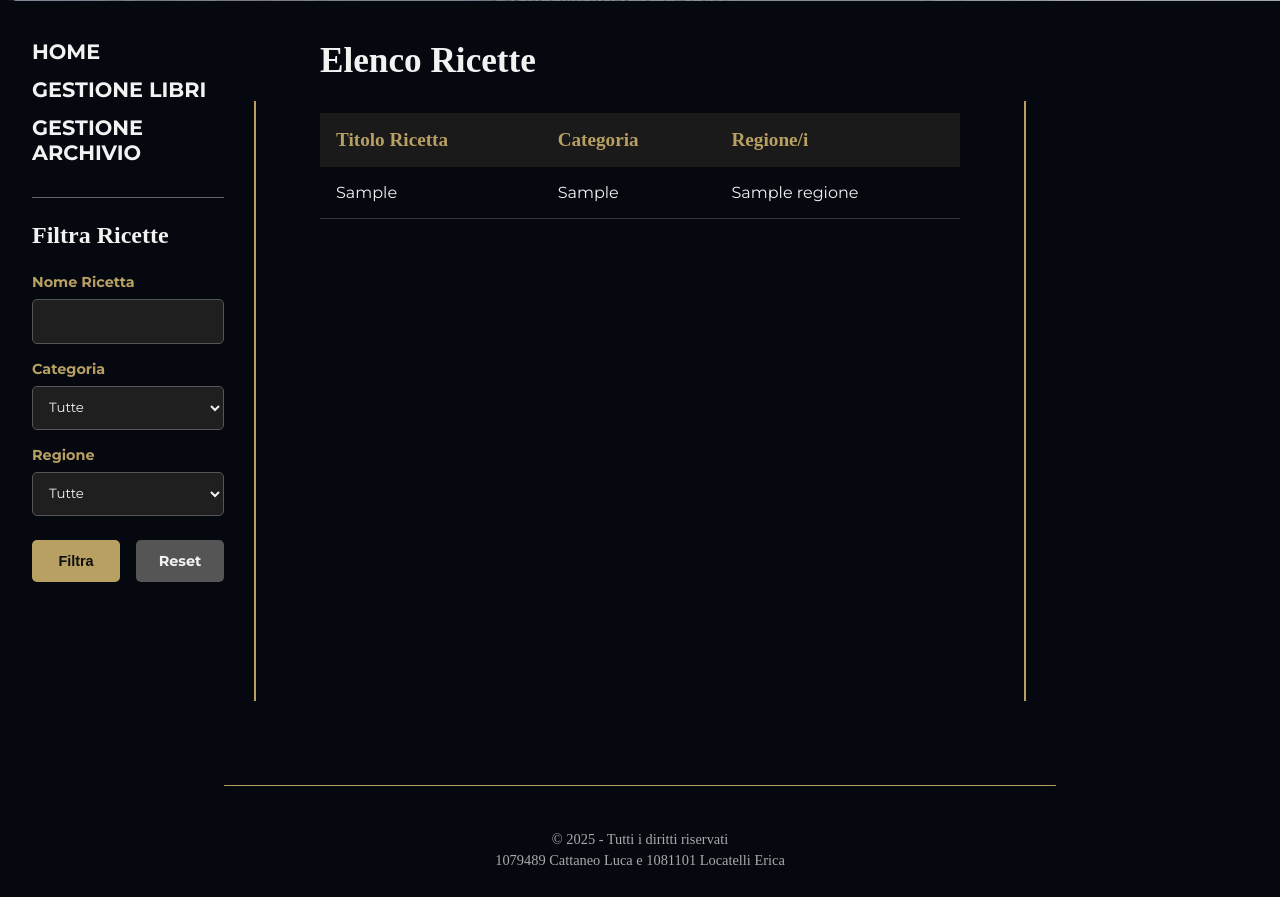
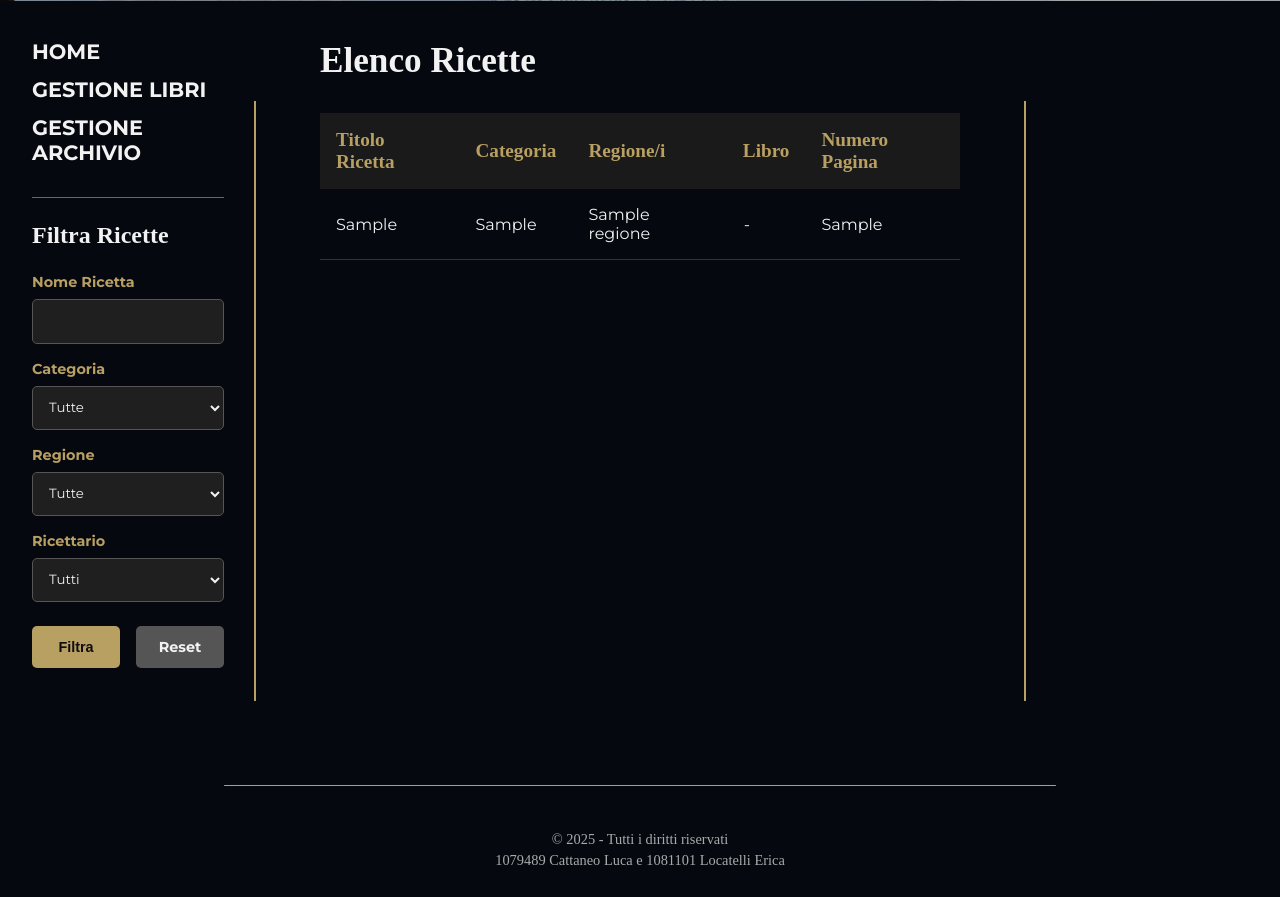
Before and after one commit to Erica3702/RicetteApparecchiateTrap, a PHP site: page /elenco_ricette.php in a window 1280 px wide. Shown: the part 799-1696 px from the top of the page. Run offline with PHP 8.4, Linux system fonts and the light colour scheme; tables that the repository leaves empty or names only in its code hold one stand-in row (values such as "Sample post"); some libraries are stand-ins or nearby versions; some web fonts are replaced.

Commit message:
sistemazione filtro e query

```diff
--- a/codice/elenco_ricette.php
+++ b/codice/elenco_ricette.php
@@ -3,17 +3,25 @@
 include 'header.php';
 include 'sidebar.php';
 
-// QUERY DI BASE
-$sql = "SELECT R.titolo, R.tipo, GROUP_CONCAT(RG.nome SEPARATOR ', ') AS regioni
+// MODIFICA 1: Reintroduciamo il controllo per sapere se il filtro è attivo.
+// Ci servirà solo per la parte di visualizzazione HTML.
+$filtro_libro_attivo = !empty($_GET['filtro_libro']);
+
+// La query SQL non cambia: recuperiamo sempre tutti i dati.
+// Usare LEFT JOIN è robusto e ci dà tutte le informazioni di cui abbiamo bisogno in ogni caso.
+$sql = "SELECT R.titolo, R.tipo, GROUP_CONCAT(RG.nome SEPARATOR ', ') AS regioni,
+               RP.numeroPagina, L.titolo AS titolo_libro
         FROM Ricetta R
         LEFT JOIN ricettaRegionale RR ON R.numero = RR.ricetta
         LEFT JOIN Regione RG ON RR.regione = RG.codice
+        LEFT JOIN ricettaPubblicata RP ON R.numero = RP.numeroRicetta
+        LEFT JOIN Libro L ON RP.libro = L.codISBN
         WHERE 1=1";
 
 $params = [];
 $types = "";
 
-// GESTIONE DEI FILTRI
+// GESTIONE DEI FILTRI (invariata)
 if (!empty($_GET['filtro_nome'])) {
     $sql .= " AND R.titolo LIKE ?";
     $params[] = "%" . $_GET['filtro_nome'] . "%";
@@ -30,9 +38,17 @@
     $types .= "s";
 }
 
-$sql .= " GROUP BY R.numero, R.titolo, R.tipo ORDER BY R.titolo ASC";
+if (!empty($_GET['filtro_libro'])) {
+    $sql .= " AND L.codISBN = ?";
+    $params[] = $_GET['filtro_libro'];
+    $types .= "s";
+}
 
-// ESECUZIONE DELLA QUERY
+// GROUP BY (invariato)
+$sql .= " GROUP BY R.numero, R.titolo, R.tipo, RP.numeroPagina, L.titolo ORDER BY R.titolo ASC";
+
+
+// ESECUZIONE DELLA QUERY (invariata)
 $stmt = $conn->prepare($sql);
 
 if ($stmt === false) {
@@ -47,7 +63,6 @@
 $result = $stmt->get_result();
 ?>
 
-
 <main class="content">
     <h2>Elenco Ricette</h2>
 
@@ -57,6 +72,10 @@
                 <th>Titolo Ricetta</th>
                 <th>Categoria</th>
                 <th>Regione/i</th>
+                <?php if (!$filtro_libro_attivo): // MODIFICA 2: Mostra la colonna "Libro" solo se NON stiamo filtrando per libro ?>
+                    <th>Libro</th>
+                <?php endif; ?>
+                <th>Numero Pagina</th>
             </tr>
         </thead>
         <tbody>
@@ -66,11 +85,20 @@
                     echo "<tr>";
                     echo "<td>" . htmlspecialchars($row['titolo']) . "</td>";
                     echo "<td>" . htmlspecialchars(ucfirst($row['tipo'])) . "</td>";
-                    echo "<td>" . ($row['regioni'] ? htmlspecialchars($row['regioni']) : '<em>Nessuna</em>') . "</td>";
+                    echo "<td>" . ($row['regioni'] ? htmlspecialchars($row['regioni']) : '<em>-</em>') . "</td>";
+
+                    if (!$filtro_libro_attivo) { // MODIFICA 3: Mostra la cella del libro solo se il filtro non è attivo
+                        echo "<td>" . ($row['titolo_libro'] ? htmlspecialchars($row['titolo_libro']) : '<em>-</em>') . "</td>";
+                    }
+
+                    echo "<td>" . ($row['numeroPagina'] ? htmlspecialchars($row['numeroPagina']) : '<em>-</em>') . "</td>";
+
                     echo "</tr>";
                 }
             } else {
-                echo '<tr><td colspan="3">Nessuna ricetta trovata con i criteri specificati.</td></tr>';
+                // MODIFICA 4: Il colspan torna a essere dinamico
+                $colspan = $filtro_libro_attivo ? 4 : 5;
+                echo '<tr><td colspan="' . $colspan . '">Nessuna ricetta trovata con i criteri specificati.</td></tr>';
             }
             ?>
         </tbody>
--- a/codice/filtro_ricette.php
+++ b/codice/filtro_ricette.php
@@ -5,10 +5,15 @@
 $sql_regioni = "SELECT codice, nome FROM Regione ORDER BY nome ASC";
 $result_regioni = $conn->query($sql_regioni);
 
+// Recupera tutti i libri per popolare il menu a tendina
+$sql_libri = "SELECT codISBN, titolo FROM Libro ORDER BY titolo ASC";
+$result_libri = $conn->query($sql_libri);
+
 // Recupera i valori dei filtri attuali dall'URL per pre-selezionare le opzioni
 $filtro_nome_attuale = isset($_GET['filtro_nome']) ? htmlspecialchars($_GET['filtro_nome']) : '';
 $filtro_categoria_attuale = isset($_GET['filtro_categoria']) ? $_GET['filtro_categoria'] : '';
 $filtro_regione_attuale = isset($_GET['filtro_regione']) ? $_GET['filtro_regione'] : '';
+$filtro_libro_attuale = isset($_GET['filtro_libro']) ? $_GET['filtro_libro'] : '';
 ?>
 
 <div class="filter-container">
@@ -46,6 +51,23 @@
             </select>
         </div>
 
+        <div class="form-group">
+            <label for="filtro_libro">Ricettario</label>
+            <select id="filtro_libro" name="filtro_libro">
+                <option value="">Tutti</option>
+                <?php
+                if ($result_libri->num_rows > 0) {
+                    while ($libro = $result_libri->fetch_assoc()) {
+                        // Controlla se questo libro è quello attualmente selezionato
+                        $selected = ($filtro_libro_attuale == $libro['codISBN']) ? 'selected' : '';
+                        echo '<option value="' . htmlspecialchars($libro['codISBN']) . '" ' . $selected . '>' . htmlspecialchars($libro['titolo']) . '</option>';
+                    }
+                }
+                ?>
+            </select>
+        </div>
+
+
         <div class="button-group">
             <button type="submit" class="button-primary">Filtra</button>
             <a href="elenco_ricette.php" class="button-secondary">Reset</a>
```
